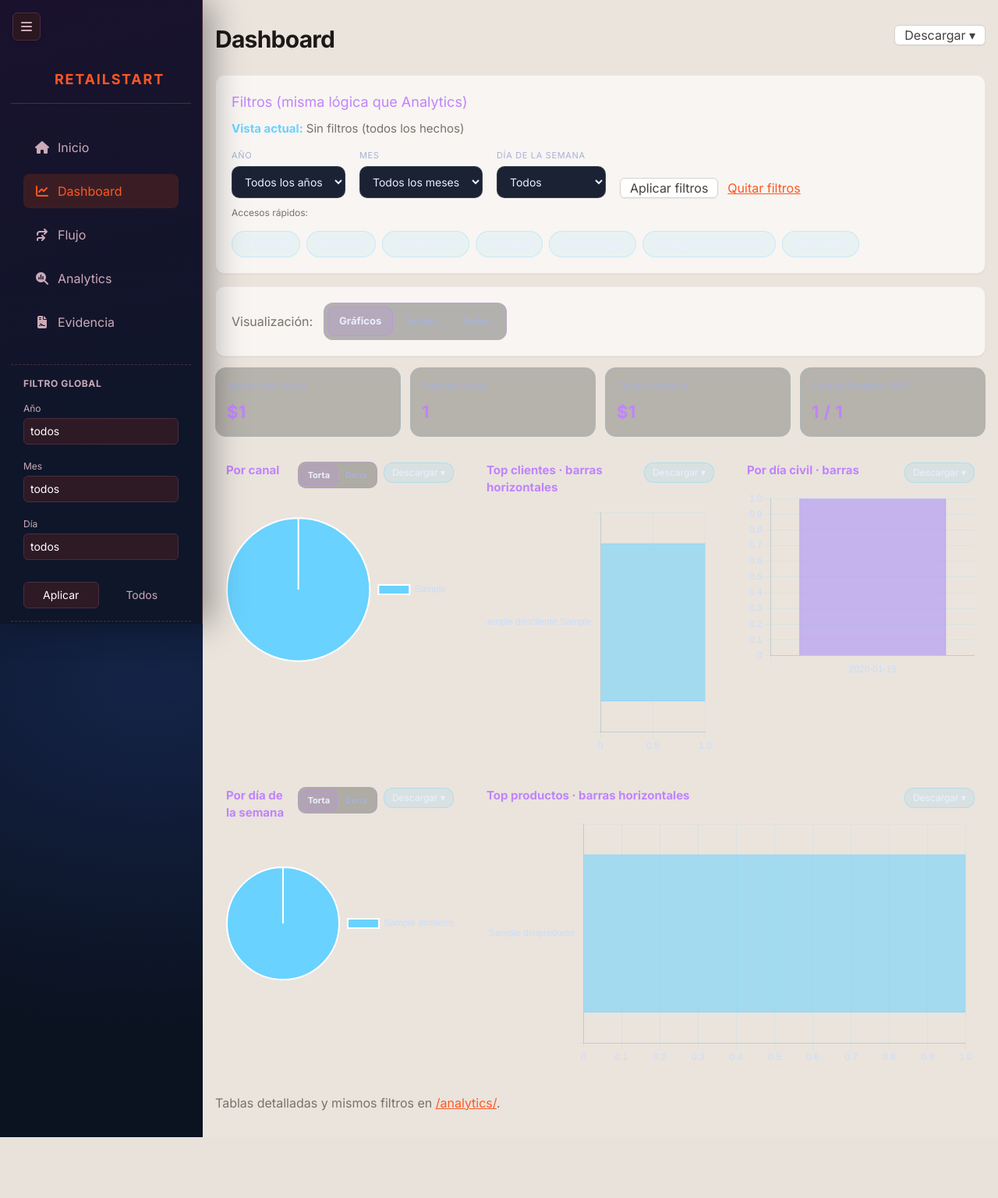
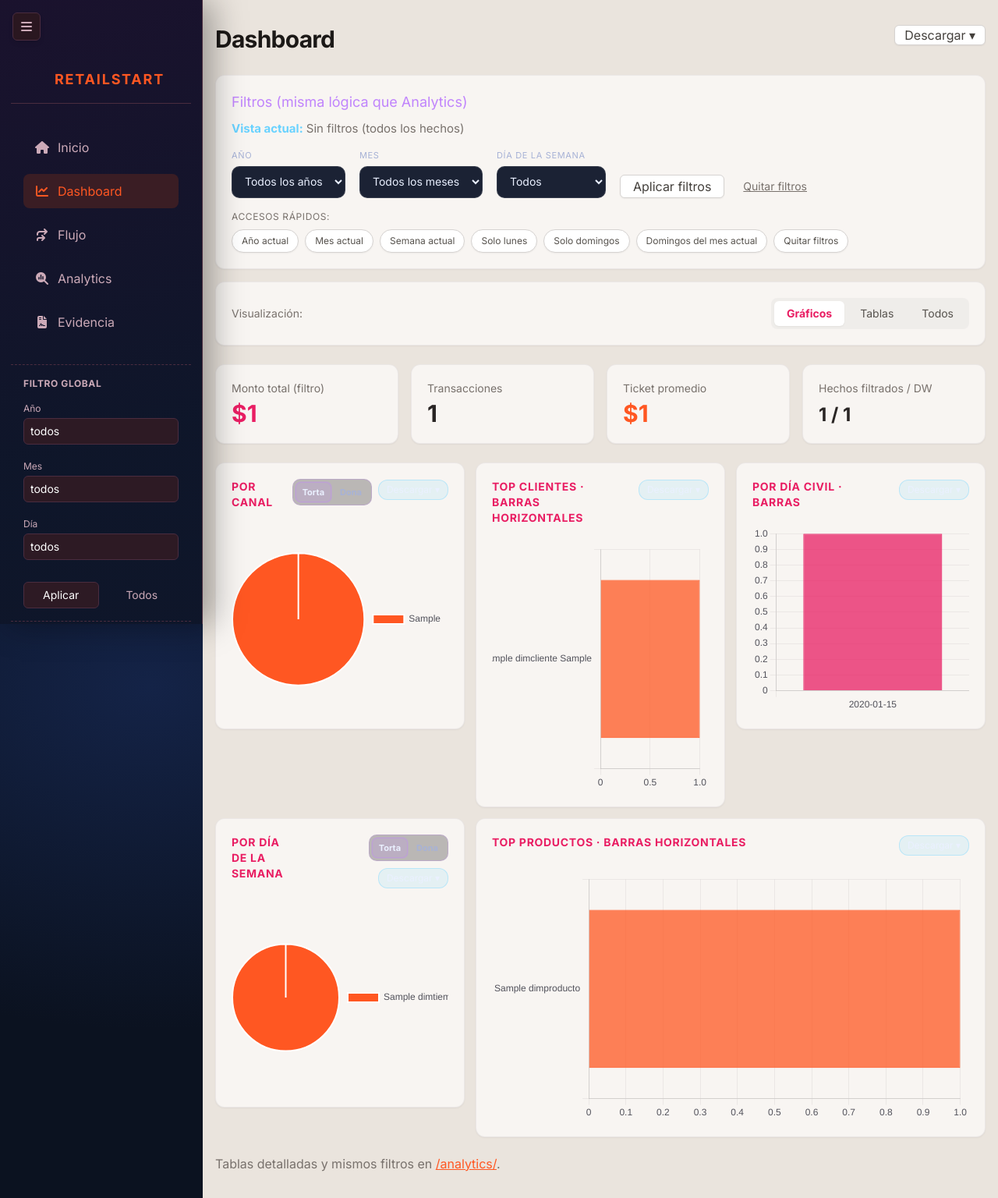
Before and after one commit to Tornadusk/RetailStart, a Django app: page /dashboard/ in a window 1280 px wide. Shown: the whole page at 78% size. Before the commit the page ends 1458 px from the top, so only its background shows below. Run offline with Django 5.2, Linux system fonts and the light colour scheme; tables that the repository leaves empty hold one stand-in row (values such as "Sample post"); some libraries are stand-ins or nearby versions.

Commit message:
cambios en css

```diff
--- a/backend/static/js/dashboard-charts.js
+++ b/backend/static/js/dashboard-charts.js
@@ -12,17 +12,17 @@
   var STORAGE_PREFIX = "retailstart.dashboard.pieType.";
   var EMPTY = { labels: [], values: [] };
 
-  var fontColor = "#c8dcff";
-  var gridColor = "rgba(105, 210, 255, 0.12)";
+  var fontColor = "#52525b"; // text-stone-600
+  var gridColor = "rgba(214, 211, 209, 0.4)"; // text-stone-300 con opacidad
   var palette = [
-    "#69d2ff",
-    "#a78bfa",
-    "#58f2b3",
-    "#ffd166",
-    "#ff6b9d",
-    "#7fd8be",
+    "#ff5722", // mars-accent
+    "#e91e63", // mars-secondary
     "#f9844a",
-    "#94a3b8",
+    "#f8961e",
+    "#f3722c",
+    "#43aa8b",
+    "#90be6d",
+    "#577590"
   ];
 
   function colors(n) {
@@ -110,8 +110,8 @@
           {
             label: "Total ($)",
             data: block.values,
-            backgroundColor: "rgba(105, 210, 255, 0.55)",
-            borderColor: "rgba(105, 210, 255, 0.9)",
+            backgroundColor: "rgba(255, 87, 34, 0.75)",
+            borderColor: "#ff5722",
             borderWidth: 1,
           },
         ],
@@ -148,8 +148,8 @@
           {
             label: "Total ($)",
             data: block.values,
-            backgroundColor: "rgba(167, 139, 250, 0.55)",
-            borderColor: "rgba(167, 139, 250, 0.95)",
+            backgroundColor: "rgba(233, 30, 99, 0.75)",
+            borderColor: "#e91e63",
             borderWidth: 1,
           },
         ],
--- a/backend/templates/core/dashboard.html
+++ b/backend/templates/core/dashboard.html
@@ -37,8 +37,8 @@
               <input type="hidden" name="fha" value="{{ filter_fha|date:'Y-m-d' }}" />
             {% endif %}
             <div class="analyticsField">
-              <label for="db_y">Año</label>
-              <select name="y" id="db_y" {% if filter_range_active %}disabled aria-disabled="true"{% endif %}>
+              <label for="db_y" class="text-xs text-stone-500 font-medium uppercase tracking-wider mb-1 block">Año</label>
+              <select name="y" id="db_y" class="bg-white text-stone-700 border border-stone-300 rounded-md px-3 py-1.5 text-sm focus:border-mars-accent focus:outline-none focus:ring-1 focus:ring-mars-accent w-full" {% if filter_range_active %}disabled aria-disabled="true"{% endif %}>
                 <option value="" {% if filter_y == "" %}selected{% endif %}>Todos los años</option>
                 {% for yr in years %}
                   <option value="{{ yr }}" {% if filter_y == yr %}selected{% endif %}>{{ yr }}</option>
@@ -46,8 +46,8 @@
               </select>
             </div>
             <div class="analyticsField">
-              <label for="db_m">Mes</label>
-              <select name="m" id="db_m" {% if filter_range_active %}disabled aria-disabled="true"{% endif %}>
+              <label for="db_m" class="text-xs text-stone-500 font-medium uppercase tracking-wider mb-1 block">Mes</label>
+              <select name="m" id="db_m" class="bg-white text-stone-700 border border-stone-300 rounded-md px-3 py-1.5 text-sm focus:border-mars-accent focus:outline-none focus:ring-1 focus:ring-mars-accent w-full" {% if filter_range_active %}disabled aria-disabled="true"{% endif %}>
                 <option value="" {% if filter_m == "" %}selected{% endif %}>Todos los meses</option>
                 {% for mo, mo_label in months %}
                   <option value="{{ mo }}" {% if filter_m == mo %}selected{% endif %}>{{ mo_label }}</option>
@@ -55,60 +55,60 @@
               </select>
             </div>
             <div class="analyticsField">
-              <label for="db_d">Día de la semana</label>
-              <select name="d" id="db_d" {% if filter_range_active %}disabled aria-disabled="true"{% endif %}>
+              <label for="db_d" class="text-xs text-stone-500 font-medium uppercase tracking-wider mb-1 block">Día de la semana</label>
+              <select name="d" id="db_d" class="bg-white text-stone-700 border border-stone-300 rounded-md px-3 py-1.5 text-sm focus:border-mars-accent focus:outline-none focus:ring-1 focus:ring-mars-accent w-full" {% if filter_range_active %}disabled aria-disabled="true"{% endif %}>
                 {% for val, label in dias_semana %}
                   <option value="{{ val }}" {% if filter_d == val %}selected{% endif %}>{{ label }}</option>
                 {% endfor %}
               </select>
             </div>
-            <div class="analyticsFormActions">
-              <button type="submit" class="btn btn--inline bg-white border border-stone-300 text-stone-700 hover:border-mars-accent hover:text-mars-accent shadow-sm rounded-md px-3 py-1 transition-colors">Aplicar filtros</button>
-              <a class="link text-mars-accent hover:text-mars-secondary transition-colors underline" href="{% url 'dashboard' %}?view={{ view_mode }}#dashboard-filters">Quitar filtros</a>
+            <div class="analyticsFormActions mt-4 flex items-center space-x-3">
+              <button type="submit" class="btn btn--inline bg-white border border-stone-300 text-stone-700 hover:border-mars-accent hover:text-mars-accent shadow-sm rounded-md px-4 py-1.5 transition-colors font-medium">Aplicar filtros</button>
+              <a class="link text-stone-500 hover:text-mars-secondary transition-colors underline text-sm" href="{% url 'dashboard' %}?view={{ view_mode }}#dashboard-filters">Quitar filtros</a>
             </div>
           </form>
-          <p class="muted text-stone-500 chipRowCaption">Accesos rápidos:</p>
-          <div class="chipRow">
+          <p class="text-stone-500 font-medium text-xs uppercase tracking-wider mt-4 mb-2">Accesos rápidos:</p>
+          <div class="flex flex-wrap gap-2">
             {% for ql in quick_time_links %}
-              <a class="chipLink" href="{% url 'dashboard' %}{{ ql.href }}">{{ ql.label }}</a>
+              <a class="bg-white border border-stone-300 text-stone-600 text-xs px-3 py-1.5 rounded-full hover:border-mars-accent hover:text-mars-accent transition-colors shadow-sm inline-block" href="{% url 'dashboard' %}{{ ql.href }}">{{ ql.label }}</a>
             {% endfor %}
           </div>
         </section>
 
-        <section class="card bg-bone-light border border-stone-300/40 rounded-xl shadow-sm p-5 cardStack dashboardToolbar">
-          <span class="muted text-stone-500 dashboardToolbar__label">Visualización:</span>
-          <div class="dashboardViewToggle" role="group" aria-label="Modo de visualización">
+        <section class="card bg-bone-light border border-stone-300/40 rounded-xl shadow-sm p-5 cardStack dashboardToolbar flex items-center justify-between">
+          <span class="text-stone-500 font-medium text-sm">Visualización:</span>
+          <div class="flex inline-flex p-1 bg-stone-200/50 rounded-lg gap-1" role="group" aria-label="Modo de visualización">
             <a
-              class="dashboardViewToggle__btn {% if view_mode == 'charts' %}is-active{% endif %}"
+              class="px-4 py-1.5 rounded-md text-sm transition-colors {% if view_mode == 'charts' %}bg-white shadow-sm text-mars-secondary font-bold{% else %}text-stone-600 hover:text-stone-900 hover:bg-white/50{% endif %}"
               href="{% url 'dashboard' %}?{{ qs_view_charts }}#dashboard-panels"
               >Gráficos</a>
             <a
-              class="dashboardViewToggle__btn {% if view_mode == 'tables' %}is-active{% endif %}"
+              class="px-4 py-1.5 rounded-md text-sm transition-colors {% if view_mode == 'tables' %}bg-white shadow-sm text-mars-secondary font-bold{% else %}text-stone-600 hover:text-stone-900 hover:bg-white/50{% endif %}"
               href="{% url 'dashboard' %}?{{ qs_view_tables }}#dashboard-panels"
               >Tablas</a>
             <a
-              class="dashboardViewToggle__btn {% if view_mode == 'both' %}is-active{% endif %}"
+              class="px-4 py-1.5 rounded-md text-sm transition-colors {% if view_mode == 'both' %}bg-white shadow-sm text-mars-secondary font-bold{% else %}text-stone-600 hover:text-stone-900 hover:bg-white/50{% endif %}"
               href="{% url 'dashboard' %}?{{ qs_view_both }}#dashboard-panels"
               >Todos</a>
           </div>
         </section>
 
-        <section class="dashboardKpis">
-          <div class="dashboardKpiCard">
-            <div class="dashboardKpiCard__label">Monto total (filtro)</div>
-            <div class="dashboardKpiCard__value" id="dashboard-kpi-monto">—</div>
+        <section class="grid grid-cols-1 md:grid-cols-2 lg:grid-cols-4 gap-4 mt-6 mb-6">
+          <div class="bg-bone-light border border-stone-300/40 rounded-xl shadow-sm p-5 flex flex-col justify-center">
+            <div class="text-stone-500 font-medium text-sm mb-1">Monto total (filtro)</div>
+            <div class="text-mars-secondary font-bold text-3xl" id="dashboard-kpi-monto">—</div>
           </div>
-          <div class="dashboardKpiCard">
-            <div class="dashboardKpiCard__label">Transacciones</div>
-            <div class="dashboardKpiCard__value" id="dashboard-kpi-tx">—</div>
+          <div class="bg-bone-light border border-stone-300/40 rounded-xl shadow-sm p-5 flex flex-col justify-center">
+            <div class="text-stone-500 font-medium text-sm mb-1">Transacciones</div>
+            <div class="text-stone-800 font-bold text-3xl" id="dashboard-kpi-tx">—</div>
           </div>
-          <div class="dashboardKpiCard">
-            <div class="dashboardKpiCard__label">Ticket promedio</div>
-            <div class="dashboardKpiCard__value" id="dashboard-kpi-prom">—</div>
+          <div class="bg-bone-light border border-stone-300/40 rounded-xl shadow-sm p-5 flex flex-col justify-center">
+            <div class="text-stone-500 font-medium text-sm mb-1">Ticket promedio</div>
+            <div class="text-mars-accent font-bold text-3xl" id="dashboard-kpi-prom">—</div>
           </div>
-          <div class="dashboardKpiCard dashboardKpiCard--dim">
-            <div class="dashboardKpiCard__label">Hechos filtrados / DW</div>
-            <div class="dashboardKpiCard__value">
+          <div class="bg-bone-light border border-stone-300/40 rounded-xl shadow-sm p-5 flex flex-col justify-center">
+            <div class="text-stone-500 font-medium text-sm mb-1">Hechos filtrados / DW</div>
+            <div class="text-stone-800 font-bold text-2xl mt-1">
               {{ star_model.hechos_filtrados }} / {{ star_model.fact_ventas }}
             </div>
           </div>
@@ -123,10 +123,10 @@
           data-view="{{ view_mode }}"
         >
           <div class="dashboardGrid">
-            <article class="dashboardCard">
-              <div class="dashboardCard__head">
-                <h3 class="dashboardCard__title">Por canal</h3>
-                <div class="dashboardCard__tools">
+            <article class="bg-bone-light border border-stone-300/40 shadow-sm rounded-xl p-5 flex flex-col">
+              <div class="flex items-start justify-between gap-3 mb-4">
+                <h3 class="text-sm font-bold text-mars-secondary uppercase tracking-wider flex-1">Por canal</h3>
+                <div class="flex flex-wrap items-start justify-end gap-2">
                   {% include "core/includes/dashboard_pie_kind_toggle.html" with chart_canvas_id="chart-canal" pie_block_key="by_canal" %}
                   {% include "core/includes/dashboard_card_download.html" with chart_canvas_id="chart-canal" export_panel="canal" export_stem="retailstart_dashboard_canal" chart_export_title="Por canal" table_wrap_id="dashboard-table-canal" %}
                 </div>
@@ -150,10 +150,10 @@
               </div>
             </article>
 
-            <article class="dashboardCard">
-              <div class="dashboardCard__head">
-                <h3 class="dashboardCard__title">Top clientes · barras horizontales</h3>
-                <div class="dashboardCard__tools">
+            <article class="bg-bone-light border border-stone-300/40 shadow-sm rounded-xl p-5 flex flex-col">
+              <div class="flex items-start justify-between gap-3 mb-4">
+                <h3 class="text-sm font-bold text-mars-secondary uppercase tracking-wider flex-1">Top clientes · barras horizontales</h3>
+                <div class="flex flex-wrap items-start justify-end gap-2">
                   {% include "core/includes/dashboard_card_download.html" with chart_canvas_id="chart-clientes" export_panel="clientes" export_stem="retailstart_dashboard_clientes" chart_export_title="Top clientes · barras horizontales" table_wrap_id="dashboard-table-clientes" %}
                 </div>
               </div>
@@ -183,10 +183,10 @@
               </div>
             </article>
 
-            <article class="dashboardCard">
-              <div class="dashboardCard__head">
-                <h3 class="dashboardCard__title">Por día civil · barras</h3>
-                <div class="dashboardCard__tools">
+            <article class="bg-bone-light border border-stone-300/40 shadow-sm rounded-xl p-5 flex flex-col">
+              <div class="flex items-start justify-between gap-3 mb-4">
+                <h3 class="text-sm font-bold text-mars-secondary uppercase tracking-wider flex-1">Por día civil · barras</h3>
+                <div class="flex flex-wrap items-start justify-end gap-2">
                   {% include "core/includes/dashboard_card_download.html" with chart_canvas_id="chart-dia" export_panel="dia" export_stem="retailstart_dashboard_dia" chart_export_title="Por día civil · barras" table_wrap_id="dashboard-table-dia" %}
                 </div>
               </div>
@@ -216,10 +216,10 @@
               </div>
             </article>
 
-            <article class="dashboardCard">
-              <div class="dashboardCard__head">
-                <h3 class="dashboardCard__title">Por día de la semana</h3>
-                <div class="dashboardCard__tools">
+            <article class="bg-bone-light border border-stone-300/40 shadow-sm rounded-xl p-5 flex flex-col">
+              <div class="flex items-start justify-between gap-3 mb-4">
+                <h3 class="text-sm font-bold text-mars-secondary uppercase tracking-wider flex-1">Por día de la semana</h3>
+                <div class="flex flex-wrap items-start justify-end gap-2">
                   {% include "core/includes/dashboard_pie_kind_toggle.html" with chart_canvas_id="chart-dow" pie_block_key="by_dow" %}
                   {% include "core/includes/dashboard_card_download.html" with chart_canvas_id="chart-dow" export_panel="dow" export_stem="retailstart_dashboard_dow" chart_export_title="Por día de la semana" table_wrap_id="dashboard-table-dow" %}
                 </div>
@@ -247,10 +247,10 @@
               </div>
             </article>
 
-            <article class="dashboardCard dashboardCard--wide">
-              <div class="dashboardCard__head">
-                <h3 class="dashboardCard__title">Top productos · barras horizontales</h3>
-                <div class="dashboardCard__tools">
+            <article class="bg-bone-light border border-stone-300/40 shadow-sm rounded-xl p-5 flex flex-col lg:col-span-2">
+              <div class="flex items-start justify-between gap-3 mb-4">
+                <h3 class="text-sm font-bold text-mars-secondary uppercase tracking-wider flex-1">Top productos · barras horizontales</h3>
+                <div class="flex flex-wrap items-start justify-end gap-2">
                   {% include "core/includes/dashboard_card_download.html" with chart_canvas_id="chart-productos" export_panel="productos" export_stem="retailstart_dashboard_productos" chart_export_title="Top productos · barras horizontales" table_wrap_id="dashboard-table-productos" %}
                 </div>
               </div>
```
